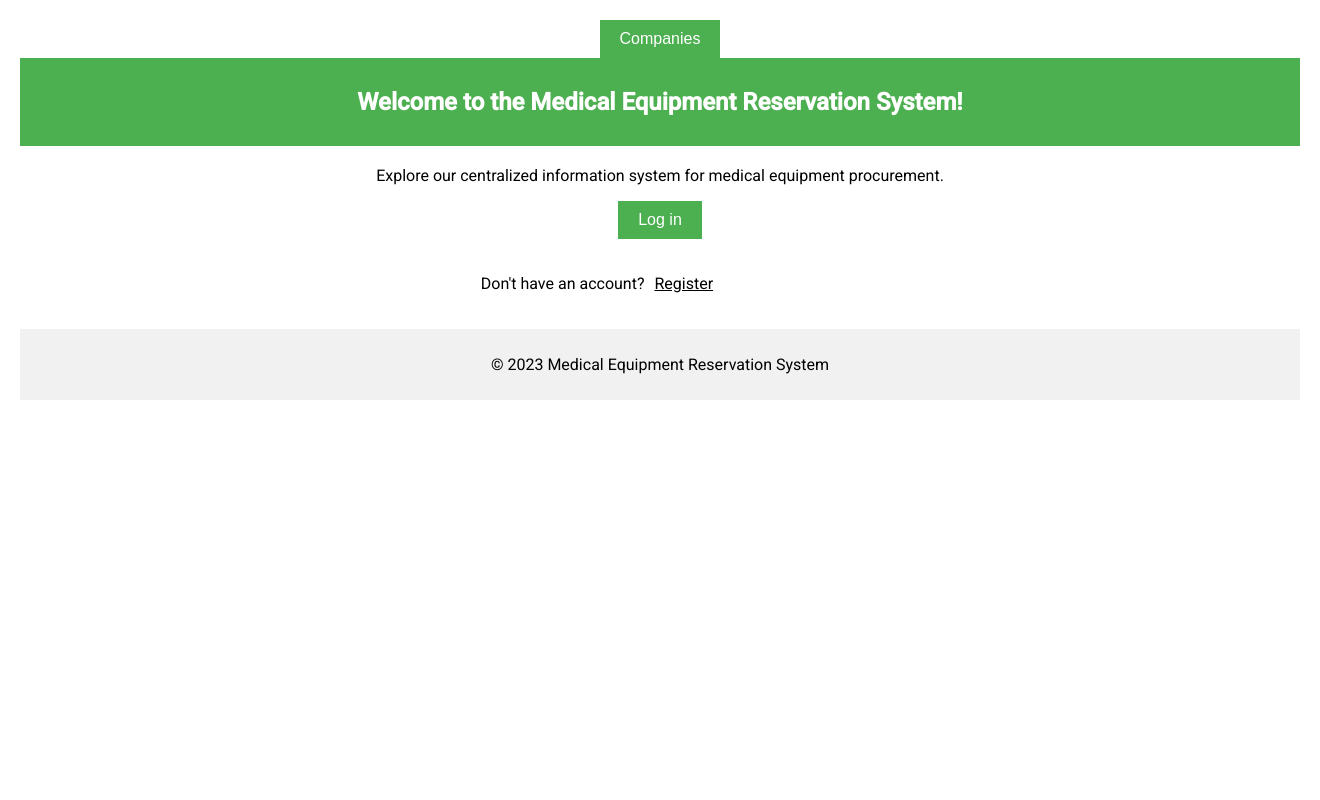
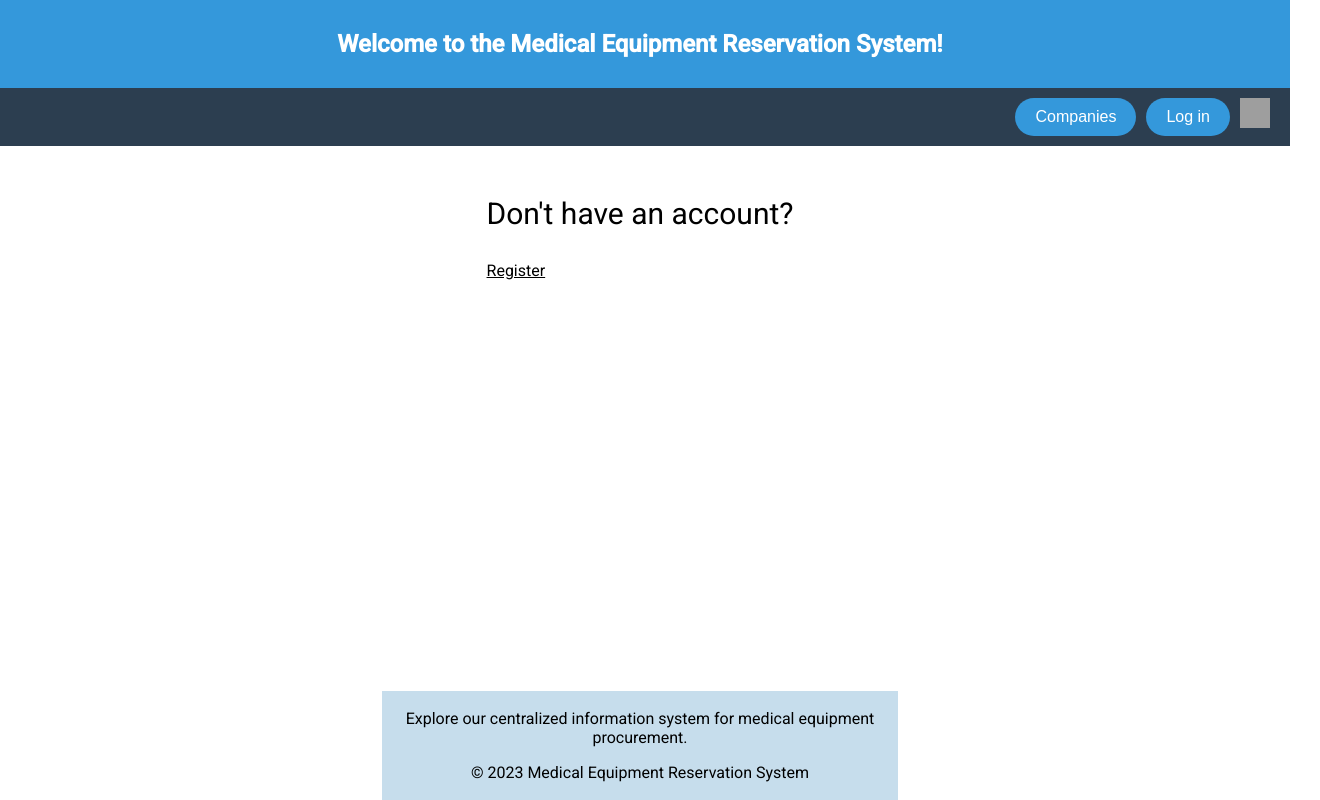
Before and after one commit to ISA-project-2023/frontend, an Angular app in the folder frontend-app/: page /home in a window 1280 px wide. Shown: the whole page, 1320 px wide, since content can reach past the window. Built offline with nearby package versions, Linux system fonts and the light colour scheme; grey boxes are pictures that could not be loaded.

Commit message:
feat: Hci homepage redesign

```diff
--- a/frontend-app/src/features/home/home/home.component.css
+++ b/frontend-app/src/features/home/home/home.component.css
@@ -1,48 +1,98 @@
 .container {
+  display: flex;
+  flex-direction: column;
+  align-items: center;
   width: 100%;
-    padding: 20px;
+  padding: 0px;
+
+}
+
+header {
+  background-color: #3498db;
+  color: white;
+  padding: 10px;
+  width: 100%;
   text-align: center;
 }
 
-  a{
-    text-decoration: underline;
+body{
+  background-color: rgb(121, 179, 230);
 }
 
-  .register-section {
-    margin-left: 36%;
-    display: flex;
-    align-items: center;
+.register-text {
+  font-size: 30px;
 }
 
-  .register-section p {
-    margin-right: 10px;
+.navbar {
+  background-color: #2c3e50;
+  width: 100%;
+  padding: 10px;
 }
 
-  header {
-    background-color: #4CAF50;
+ul {
+  list-style: none;
+  margin: 0;
+  padding: 0;
+  display: flex;
+  justify-content: flex-end;
+}
+
+li {
+  display: inline;
+  padding-right: 10px;
+}
+
+button {
+  background-color: #3498db;
   color: white;
-    padding: 10px;
+  padding: 10px 20px;
+  font-size: 16px;
+  cursor: pointer;
+  border: none;
+  border-radius: 20px;
+}
+
+button:hover {
+  background-color: #2980b9;
 }
 
 main {
   margin-top: 20px;
 }
 
-  button {
-    background-color: #4CAF50;
+#sidebar {
+  display: none;
+  position: fixed;
+  top: 0;
+  right: 0;
+  height: 100%;
+  width: 200px;
+  background-color: #2c3e50;
+  padding: 20px;
+  color: white;
+}
+
+#sidebar button {
+  background-color: #3498db;
   color: white;
   padding: 10px 20px;
   font-size: 16px;
   cursor: pointer;
   border: none;
+  border-radius: 20px;
+  margin-bottom: 20px;
 }
 
-  button:hover {
-    background-color: #45a049;
+#sidebar button:hover {
+  background-color: #2980b9;
 }
 
+
 footer {
-    margin-top: 20px;
-    padding: 10px;
-    background-color: #f1f1f1;
+  background-color: #297fb944;
+  position: fixed;
+  bottom: 0;
+  width: 40%;
+  padding: 2px;
+  text-align: center;
 }
--- a/frontend-app/src/features/home/home/home.component.html
+++ b/frontend-app/src/features/home/home/home.component.html
@@ -1,25 +1,33 @@
 <div class="container">
-  <button (click)="navigateToCompanies()">Companies</button>
-  <button *ngIf="isLoggedIn()" (click)="navigateToMyProfile()">My profile</button>
   <header>
     <h2>Welcome to the Medical Equipment Reservation System!</h2>
   </header>
+  <nav class="navbar">
+    <ul>
+      <li><button (click)="navigateToCompanies()">Companies</button></li>
+      <li *ngIf="isLoggedIn()"><button (click)="navigateToMyProfile()">My Profile</button></li>
+      <li *ngIf="!isLoggedIn()"><button (click)="navigateToLogin()">Log in</button></li>
+      <li *ngIf="isLoggedIn()"><button (click)="logout()">Log out</button></li>
+      <li><img src="https://cdn-icons-png.flaticon.com/256/8166/8166558.png" alt="Sidebar Toggle" (click)="toggleSidebar()" style="cursor: pointer; width: 30px; height: 30px;"></li>
+    </ul>
+  </nav>
   <main>
+    <div *ngIf="!isLoggedIn()" class="register-section"  >
+      <p class="register-text">Don't have an account?</p>
+      <a (click)="register()"><u>Register</u></a>
+    </div>
+  </main>
+
+  <div id="sidebar">
+    <img src="https://cdn-icons-png.flaticon.com/256/8166/8166558.png" alt="Sidebar Toggle" (click)="toggleSidebar()" style="cursor: pointer; width: 30px; height: 30px;"><br><br>
+    <button (click)="navigateToCompanies()">Companies</button>
+    <button (click)="navigateToMyProfile()">My Profile</button>
+  </div>
+
+  <footer>
     <section>
       <p>Explore our centralized information system for medical equipment procurement.</p>
     </section>
-    <section *ngIf="!isLoggedIn(); else loggedInSection">
-      <button (click)="navigateToLogin()">Log in</button><br><br>
-      <div class="register-section">
-        <p>Don't have an account?</p>
-        <a (click)="register()">Register</a>
-      </div>
-    </section>
-    <ng-template #loggedInSection>
-      <button (click)="logout()">Log out</button>
-    </ng-template>
-  </main>
-  <footer>
     <p>&copy; 2023 Medical Equipment Reservation System</p>
   </footer>
 </div>
--- a/frontend-app/src/features/home/home/home.component.ts
+++ b/frontend-app/src/features/home/home/home.component.ts
@@ -12,6 +12,16 @@ export class HomeComponent {
 
   navigateToLogin() {
     this.router.navigate(['/login']);
+  }
+
+  toggleSidebar() {
+    var sidebar = document.getElementById('sidebar');
+
+    if (sidebar) {
+      sidebar.style.display = (sidebar.style.display === 'none' || sidebar.style.display === '') ? 'block' : 'none';
+    } else {
+      console.error('Sidebar element not found.');
+    }
   }
 
   navigateToCompanies() {
--- a/frontend-app/src/features/users/confirm-registration/confirm-registration.component.html
+++ b/frontend-app/src/features/users/confirm-registration/confirm-registration.component.html
@@ -7,10 +7,7 @@
 </head>
 <body>
     <h1>Registration Successful!</h1>
-    <p>Confirm-registration works!</p>
     <p>You have successfully authenticated the profile. You can now go back and log into your account.</p>
     <p><a href="/login">Log into your account</a></p>
-    <p>Or, if you need to confirm your registration again, you can use the following link:</p>
-    <p><a href="/activate/:token">Confirm Registration Again</a></p>
 </body>
 </html>
```
Lines whose indentation alone changed are shown as unchanged.
